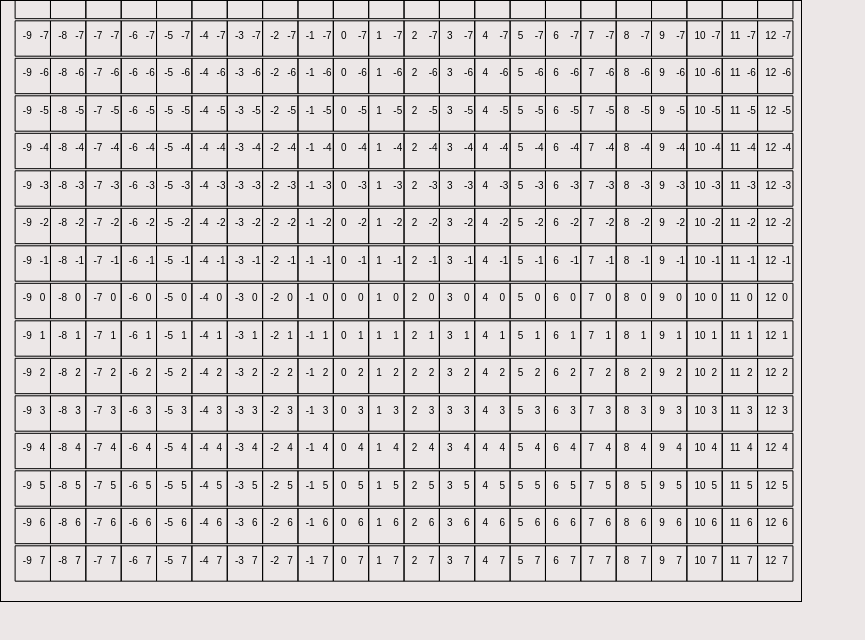
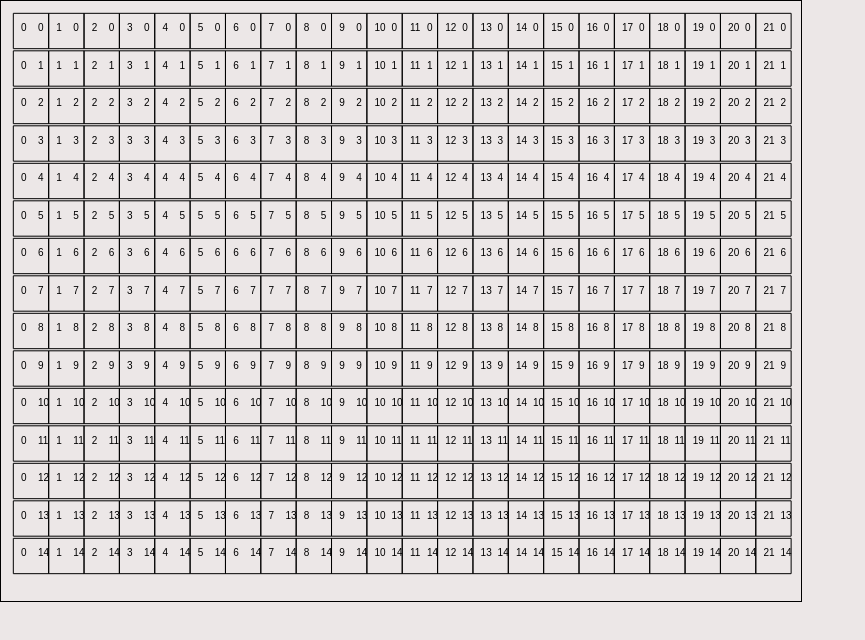
Before and after one commit to rsthind/Algorithm-Visualizer, a React (Create React App) app in the folder Algorithm_Visualizer/: page / in a window 1280 px wide. Shown: the top 640 px of the page, without its empty margins (0-865 px from the left). Built offline with nearby package versions, Linux system fonts and the light colour scheme.

Commit message:
Maze Edges fixed

```diff
--- a/Algorithm_Visualizer/src/BFS/BFS.jsx
+++ b/Algorithm_Visualizer/src/BFS/BFS.jsx
@@ -8,7 +8,7 @@ export default class BFS extends React.Component {
 
         this.state = {
             hexSize: 25,
-            hexOrigin: {x: 350, y: 300}
+            hexOrigin: {x: 30, y: 30}
         }
     }
 
@@ -66,12 +66,30 @@ export default class BFS extends React.Component {
         let qRightSide = Math.round(canvasWidth - hexOrigin.x) /hexWidth * 2;
         let rTopSide = Math.round(hexOrigin.y/(hexHeight/2));
         let rBottomSide = Math.round(canvasHeight - hexOrigin.y) / (hexHeight / 2);
-        for (let r = -rTopSide; r <= rBottomSide; r++) {
+
+        var p = 0;
+        for (let r = 0; r <= rBottomSide; r++) {
+            if (r % 2 == 0 && r !== 0) {
+                p++;
+            }
             for (let q = -qLeftSide; q <= qRightSide; q++) {
-                let center = this.hexToPixel(this.Hex(q, r));
-                if ((center.x > hexWidth/2 && center.x < canvasWidth - hexWidth/2) && (center.y < canvasHeight - hexHeight/2)) {
-                    this.drawHex(this.canvasHex, center);
-                    this.drawHexCoordinates(this.canvasHex, center, this.Hex(q, r));
+                const {x, y} = this.hexToPixel(this.Hex(q-p, r));
+                if ((x > hexWidth/2 && x < canvasWidth - hexWidth/2) && (y > hexHeight/2 && y < canvasHeight - hexHeight/2)) {
+                    this.drawHex(this.canvasHex, this.Point(x, y));
+                    this.drawHexCoordinates(this.canvasHex, this.Point(x, y), this.Hex(q-p, r));
+                }
+            }
+        }
+        var n = 0;
+        for (let r = -1; r >= -rTopSide; r--) {
+            if (r%2 !== 0) {
+                n++;
+            }
+            for (let q = -qLeftSide; q <= qRightSide; q++) {
+                const {x, y} = this.hexToPixel(this.Hex(q+n, r));
+                if ((x > hexWidth/2 && x < canvasWidth - hexWidth/2) && (y > hexHeight/2 && y < canvasHeight - hexHeight/2)) {
+                    this.drawHex(this.canvasHex, this.Point(x, y));
+                    this.drawHexCoordinates(this.canvasHex, this.Point(x, y), this.Hex(q+n, r));
                 }
             }
         }
```
